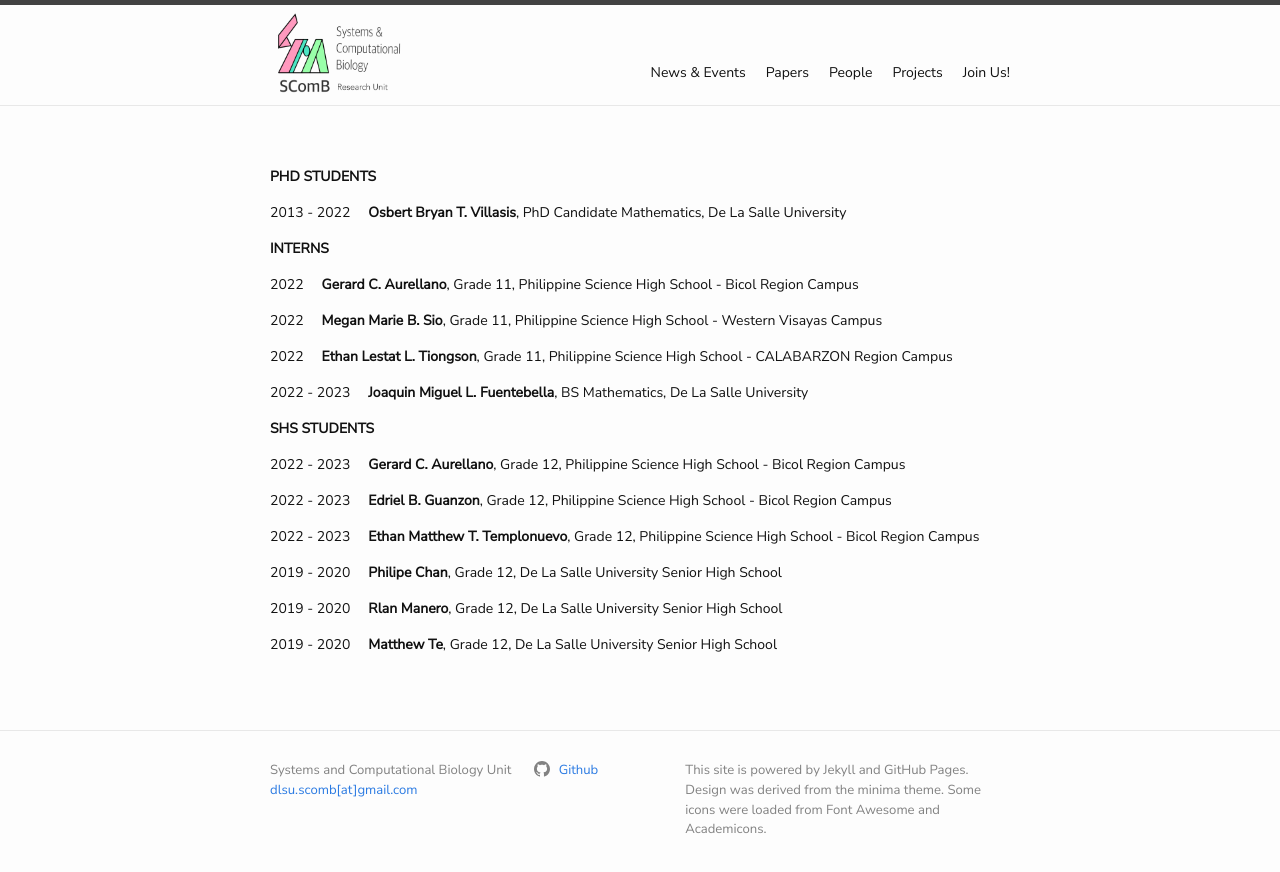
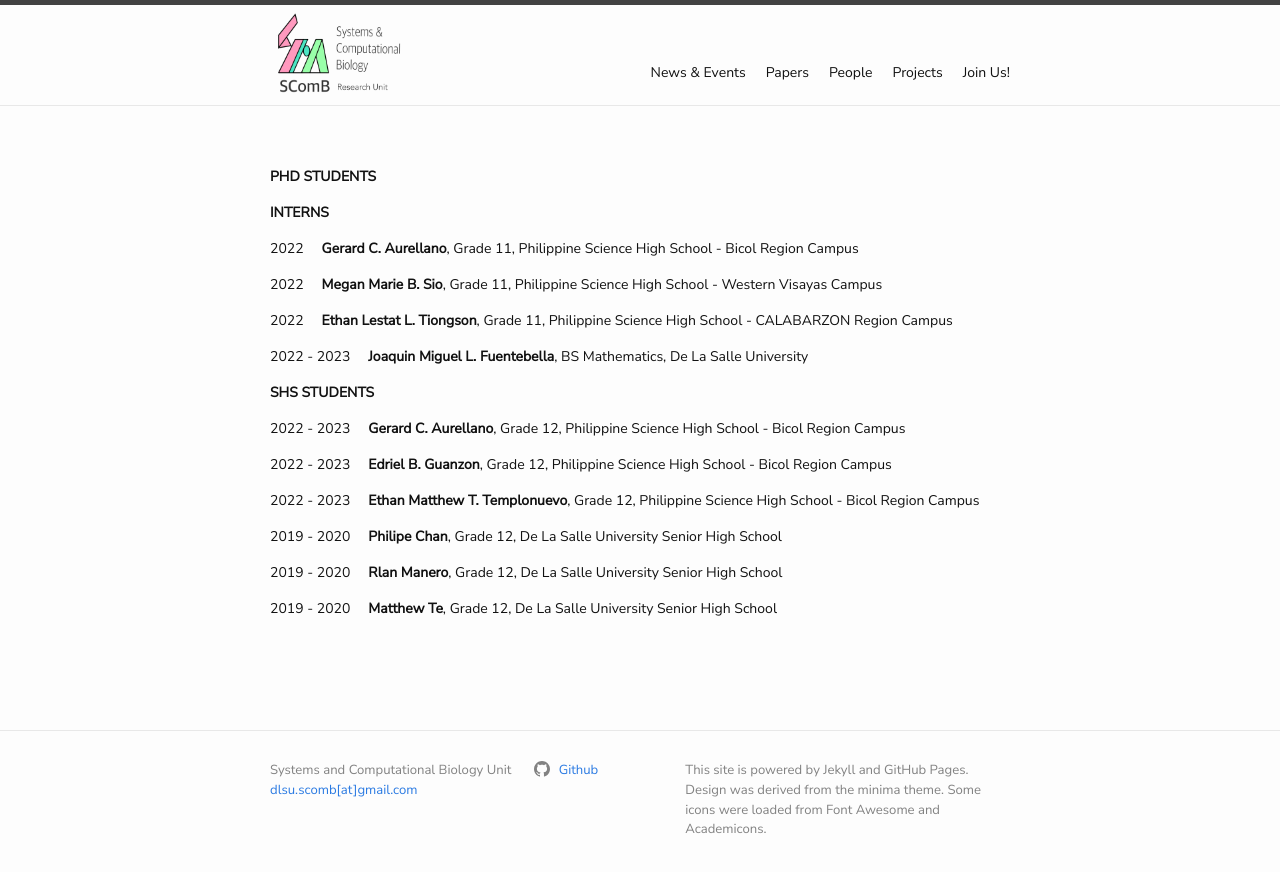
Before and after one commit to dlsu-scomb/dlsu-scomb.github.io, a Jekyll site: the page built from alumni.md, in a window 1280 px wide. Shown: the top 872 px of the page. Built offline with Jekyll 4.4.1, drawn with Linux system fonts in a browser that asks for light colours; nearby versions of some CDN libraries; a style sheet for code colours, icons or effects is not loaded.

```diff
--- a/alumni.md
+++ b/alumni.md
@@ -3,7 +3,6 @@
 ---
 **PHD STUDENTS**
 
-2013 - 2022 &nbsp; &nbsp; **Osbert Bryan T. Villasis**, PhD Candidate Mathematics, De La Salle University
 
 **INTERNS**
 
```
Also changed, not shown: people.md (+2 -0 lines).
